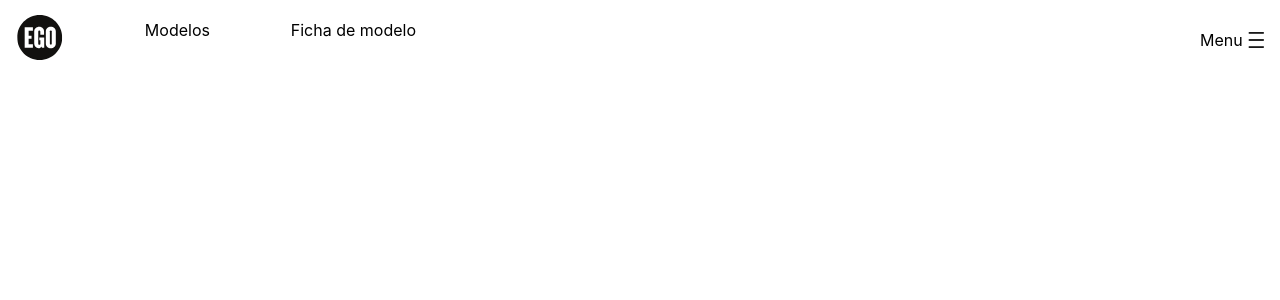
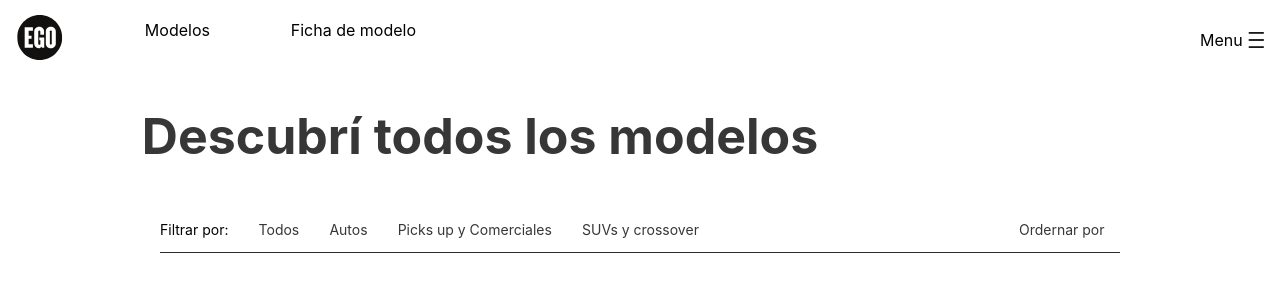
Before and after one commit to Elbruce4/Prueba, a React (Create React App) app: page / in a window 1280 px wide. Shown: the top 300 px of the page. Built offline with nearby package versions, Linux system fonts and the light colour scheme.

Commit message:
titleAndFilter ready

```diff
--- a/src/App.js
+++ b/src/App.js
@@ -1,8 +1,12 @@
 import Header from "./components/HeaderHome";
+import TitleAndFilter from "./components/TitleAndFilter";
 
 function Home() {
   return (
-    <Header></Header>
+    <div>
+      <Header></Header>
+      <TitleAndFilter></TitleAndFilter>
+    </div>
   );
 }
 
--- /dev/null
+++ b/src/components/TitleAndFilter.jsx
@@ -0,0 +1,34 @@
+import {
+    Div,
+    Title,
+    Filters,
+    IntroFilter,
+    DivFilters,
+    Filter,
+    Order } from "../styles/TitleAndFilter";
+
+const TitleAndFilter = () => {
+    return (
+        <Div>
+            <Title>Descubrí todos los modelos</Title>
+            <DivFilters>
+                <Filters>
+                    <IntroFilter>
+                        Filtrar por:
+                    </IntroFilter>
+                    <Filter>Todos</Filter>
+                    <Filter>Autos</Filter>
+                    <Filter>Picks up y Comerciales</Filter>
+                    <Filter>SUVs y crossover</Filter>
+                </Filters>
+                <Order>
+                    <Filter>
+                        Ordernar por
+                    </Filter>
+                </Order>
+            </DivFilters>
+        </Div>
+    );
+}
+
+export default TitleAndFilter
--- /dev/null
+++ b/src/styles/TitleAndFilter.jsx
@@ -0,0 +1,47 @@
+import styled from "styled-components";
+
+export const Div = styled.div`
+    display: flex;
+    flex-direction: column;
+    justify-content: start;
+    align-items: center;
+`
+
+export const Title = styled.h2`
+    margin-right: 20rem;
+    color: #373737;
+    font-weight: 700px;
+    font-size: 50px;
+`
+
+export const DivFilters = styled.div`
+    display: flex;
+    flex-direction: row;
+    justify-content: space-between;
+    width: 60rem;
+    border-bottom: 0.05rem outset gray;
+`
+export const Filters = styled.div`
+    display: flex;
+    flex-direction: row;
+    justify-content: space-between;
+    width: 40rem;
+    margin-right: 20rem;
+`
+
+export const Order = styled.div`
+    width: 7.5rem;
+`
+
+export const IntroFilter = styled.p`
+    color: black;
+    font-size: 14px;
+`
+
+export const Filter = styled.p`
+    color: #373737;
+    font-size: 14px;
+    :hover{
+
+    }
+`
```
